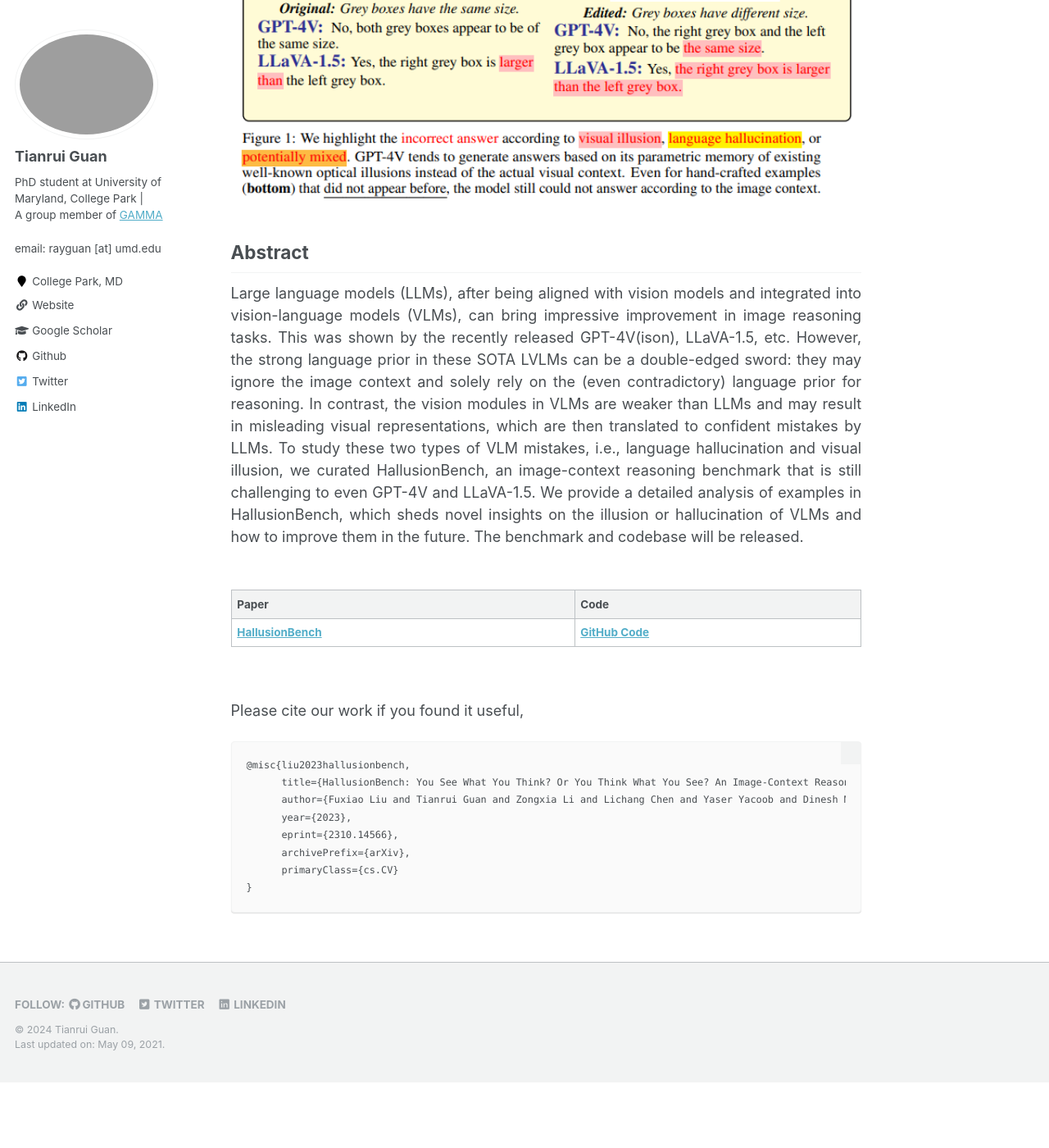
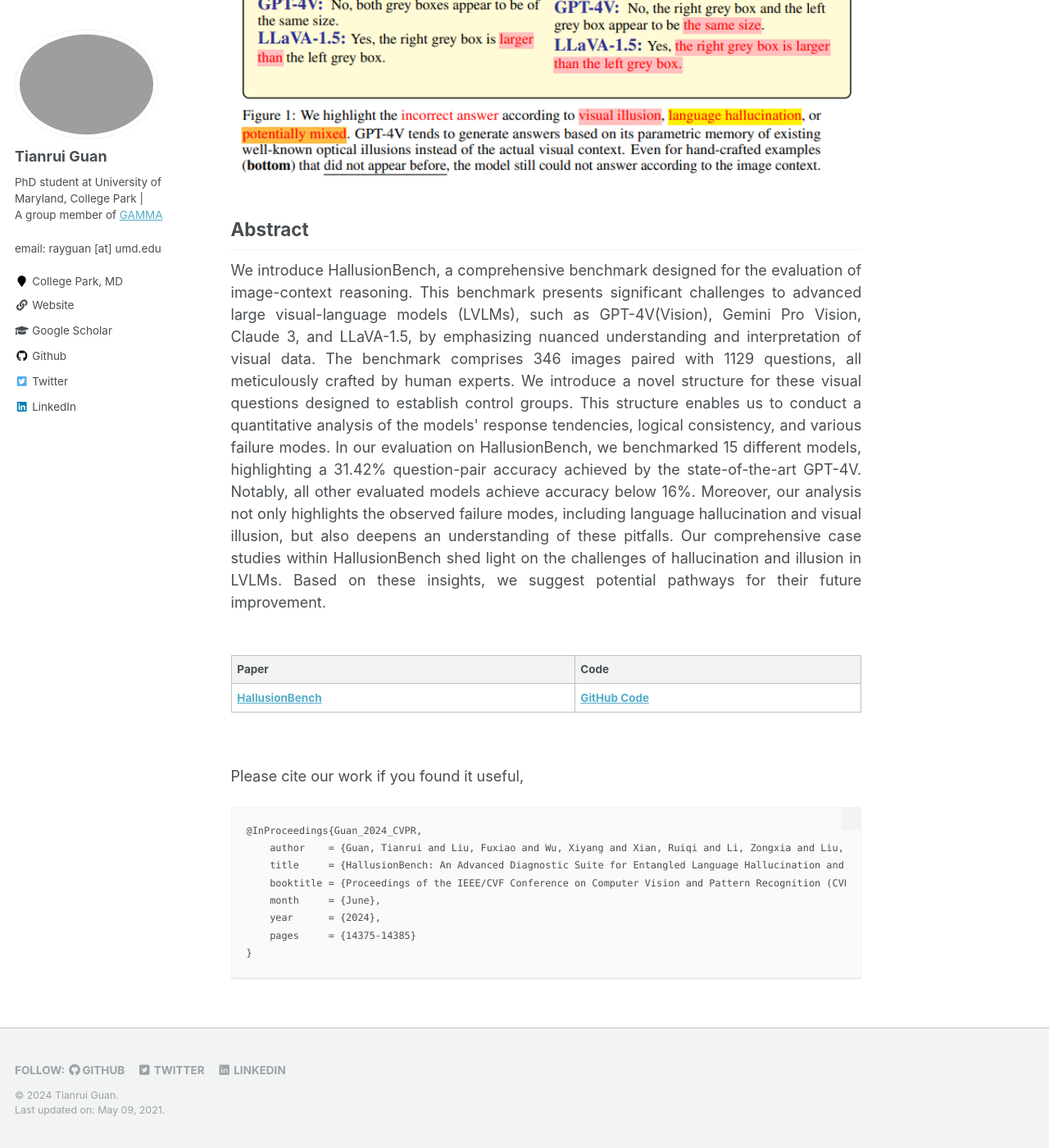
Before and after one commit to rayguan97/rayguan97.github.io, a Jekyll site: the page built from _publications/2023-10-24-hallusion.md, in a window 1280 px wide and 1400 px high, scrolled down 1332 px. Shown: the whole window at 82% size. Built offline with Jekyll 4.4.1, drawn with Linux system fonts in a browser that asks for light colours; before the commit the page ends 2652 px from its top, so only the background shows below that; some of the changed text lies outside the part shown.

Commit message:
update about me and paper

````diff
--- a/_publications/2023-10-24-hallusion.md
+++ b/_publications/2023-10-24-hallusion.md
@@ -1,13 +1,14 @@
 ---
-title: "HallusionBench: You See What You Think? Or You Think What You See? An Image-Context Reasoning Benchmark Challenging for GPT-4V(ision), LLaVA-1.5, and Other Multi-modality Models"
+title: "HallusionBench: An Advanced Diagnostic Suite for Entangled Language Hallucination & Visual Illusion in Large Vision-Language Models"
 collection: publications
 permalink: /publication/2023-10-24-hallusion
 excerpt: 'Large language models (LLMs), after being aligned with vision models and integrated into vision-language models (VLMs), can bring impressive improvement in image reasoning tasks. This was shown by the recently released GPT-4V(ison), LLaVA-1.5, etc. However, the strong language prior in these SOTA LVLMs can be a double-edged sword: they may ignore the image context and solely rely on the (even contradictory) language prior for reasoning. In contrast, the vision modules in VLMs are weaker than LLMs and may result in misleading visual representations, which are then translated to confident mistakes by LLMs. To study these two types of VLM mistakes, i.e., language hallucination and visual illusion, we curated HallusionBench, an image-context reasoning benchmark that is still challenging to even GPT-4V and LLaVA-1.5. We provide a detailed analysis of examples in HallusionBench, which sheds novel insights on the illusion or hallucination of VLMs and how to improve them in the future. The benchmark and codebase will be released.'
 date: 2023-10-24
-venue: 'arxiv'
+venue: 'Winter Conference on Applications of Computer Vision'
+short: 'WACV'
 paperurl: 'https://arxiv.org/abs/2310.14566'
 teaser: '../images/hallusion_teaser.png'
-authors: "Fuxiao Liu*, <b>Tianrui Guan*</b>, Zongxia Li, Lichang Chen, Yaser Yacoob, Dinesh Manocha, Tianyi Zhou"
+authors: "<b>Tianrui Guan*</b>, Fuxiao Liu*, Xiyang Wu, Ruiqi Xian, Zongxia Li, Xiaoyu Liu, Xijun Wang, Lichang Chen, Furong Huang, Yaser Yacoob, Dinesh Manocha, Tianyi Zhou"
 # citation: 'Your Name, You. (2009). &quot;Paper Title Number 1.&quot; <i>Journal 1</i>. 1(1).'
 code: "https://github.com/tianyi-lab/HallusionBench"
 redirect_from:
@@ -19,7 +20,7 @@
 </p>
 
 ## Abstract
-<div style="text-align: justify"> Large language models (LLMs), after being aligned with vision models and integrated into vision-language models (VLMs), can bring impressive improvement in image reasoning tasks. This was shown by the recently released GPT-4V(ison), LLaVA-1.5, etc. However, the strong language prior in these SOTA LVLMs can be a double-edged sword: they may ignore the image context and solely rely on the (even contradictory) language prior for reasoning. In contrast, the vision modules in VLMs are weaker than LLMs and may result in misleading visual representations, which are then translated to confident mistakes by LLMs. To study these two types of VLM mistakes, i.e., language hallucination and visual illusion, we curated HallusionBench, an image-context reasoning benchmark that is still challenging to even GPT-4V and LLaVA-1.5. We provide a detailed analysis of examples in HallusionBench, which sheds novel insights on the illusion or hallucination of VLMs and how to improve them in the future. The benchmark and codebase will be released. </div>
+<div style="text-align: justify"> We introduce HallusionBench, a comprehensive benchmark designed for the evaluation of image-context reasoning. This benchmark presents significant challenges to advanced large visual-language models (LVLMs), such as GPT-4V(Vision), Gemini Pro Vision, Claude 3, and LLaVA-1.5, by emphasizing nuanced understanding and interpretation of visual data. The benchmark comprises 346 images paired with 1129 questions, all meticulously crafted by human experts. We introduce a novel structure for these visual questions designed to establish control groups. This structure enables us to conduct a quantitative analysis of the models' response tendencies, logical consistency, and various failure modes. In our evaluation on HallusionBench, we benchmarked 15 different models, highlighting a 31.42% question-pair accuracy achieved by the state-of-the-art GPT-4V. Notably, all other evaluated models achieve accuracy below 16%. Moreover, our analysis not only highlights the observed failure modes, including language hallucination and visual illusion, but also deepens an understanding of these pitfalls. Our comprehensive case studies within HallusionBench shed light on the challenges of hallucination and illusion in LVLMs. Based on these insights, we suggest potential pathways for their future improvement. </div>
 <br>
 
 
@@ -32,12 +33,12 @@
 Please cite our work if you found it useful,
 
 ```
-@misc{liu2023hallusionbench,
-      title={HallusionBench: You See What You Think? Or You Think What You See? An Image-Context Reasoning Benchmark Challenging for GPT-4V(ision), LLaVA-1.5, and Other Multi-modality Models},
-      author={Fuxiao Liu and Tianrui Guan and Zongxia Li and Lichang Chen and Yaser Yacoob and Dinesh Manocha and Tianyi Zhou},
-      year={2023},
-      eprint={2310.14566},
-      archivePrefix={arXiv},
-      primaryClass={cs.CV}
+@InProceedings{Guan_2024_CVPR,
+    author    = {Guan, Tianrui and Liu, Fuxiao and Wu, Xiyang and Xian, Ruiqi and Li, Zongxia and Liu, Xiaoyu and Wang, Xijun and Chen, Lichang and Huang, Furong and Yacoob, Yaser and Manocha, Dinesh and Zhou, Tianyi},
+    title     = {HallusionBench: An Advanced Diagnostic Suite for Entangled Language Hallucination and Visual Illusion in Large Vision-Language Models},
+    booktitle = {Proceedings of the IEEE/CVF Conference on Computer Vision and Pattern Recognition (CVPR)},
+    month     = {June},
+    year      = {2024},
+    pages     = {14375-14385}
 }
 ```
````
Also changed, not shown: _pages/about.md (+2 -1 lines).
